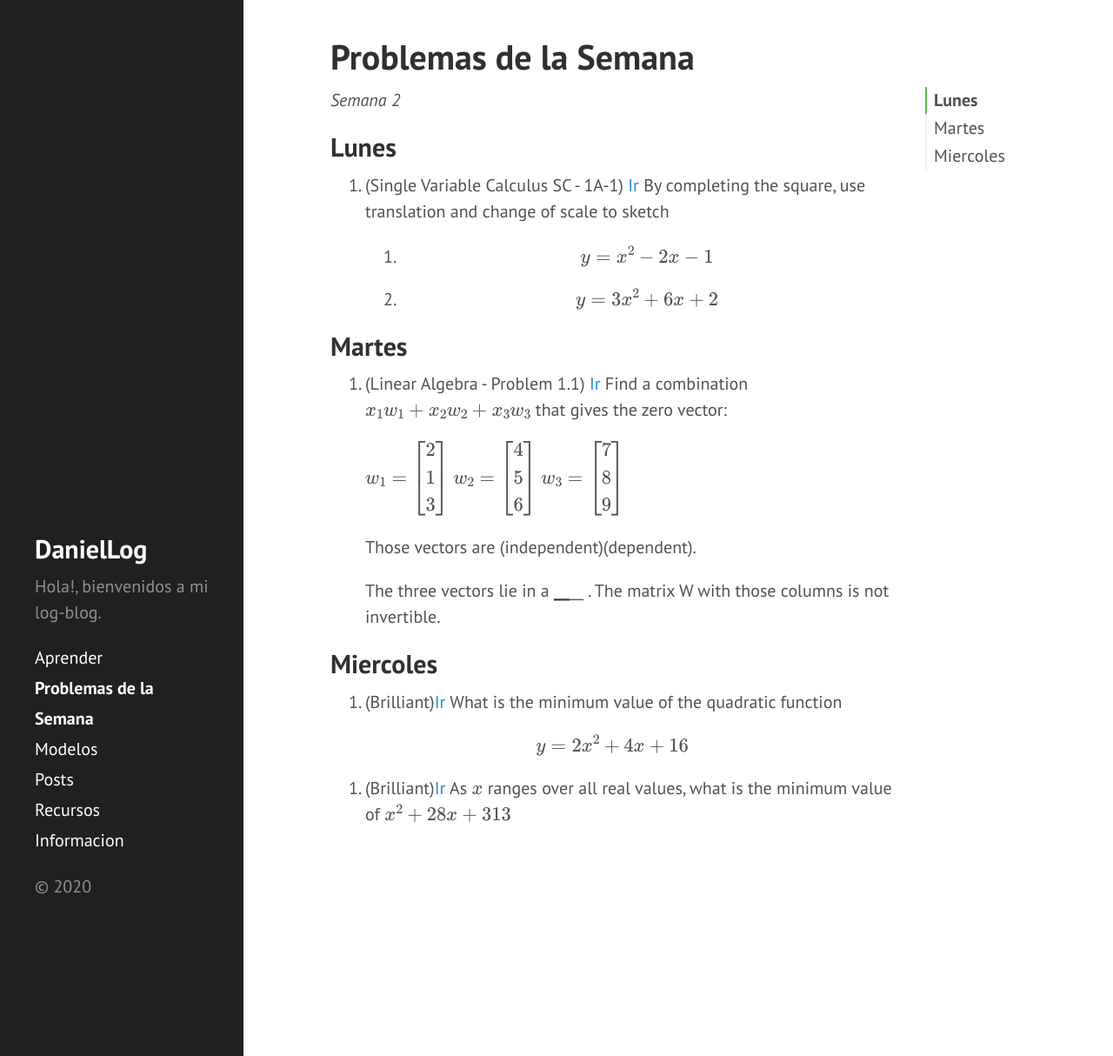
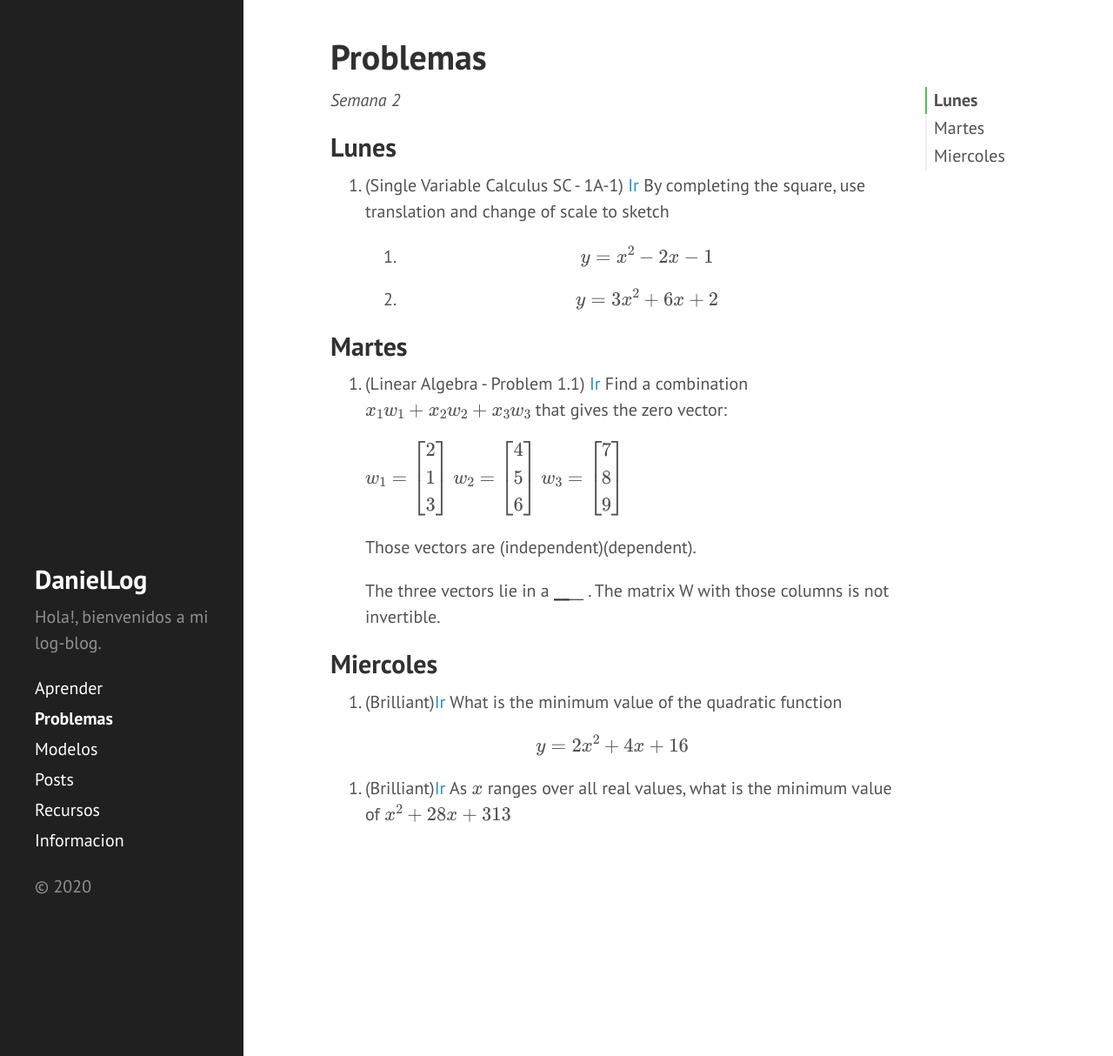
Before and after one commit to DanielBremont/danielbremont.github.io, a Jekyll site: the page built from pages/week-problems.md, in a window 1280 px wide and 1214 px high. Shown: the whole window at 87% size. Built offline with Jekyll 4.4.1, drawn with Linux system fonts in a browser that asks for light colours; formulas are drawn with MathJax 3.

```diff
--- a/pages/week-problems.md
+++ b/pages/week-problems.md
@@ -1,6 +1,6 @@
 ---
 layout: page
-title: Problemas de la Semana
+title: Problemas
 orden: 2
 ---
 
```
